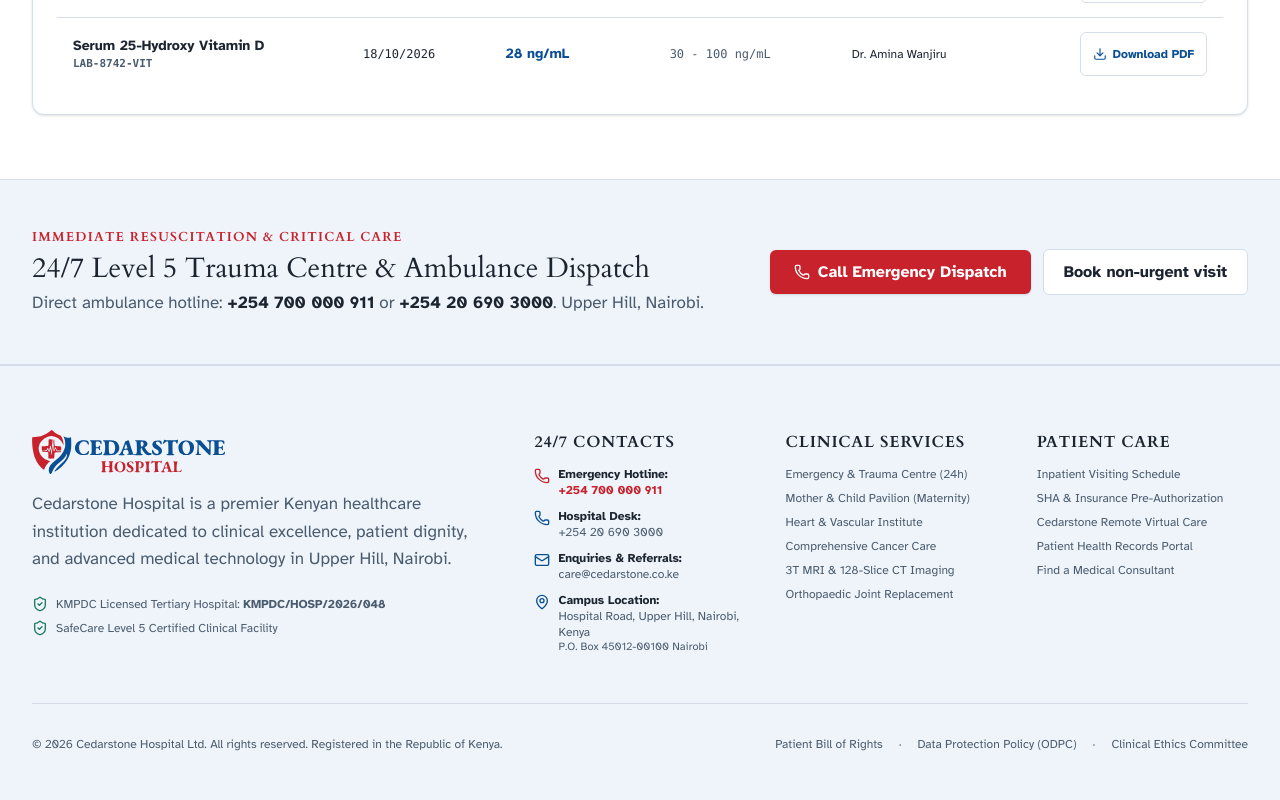
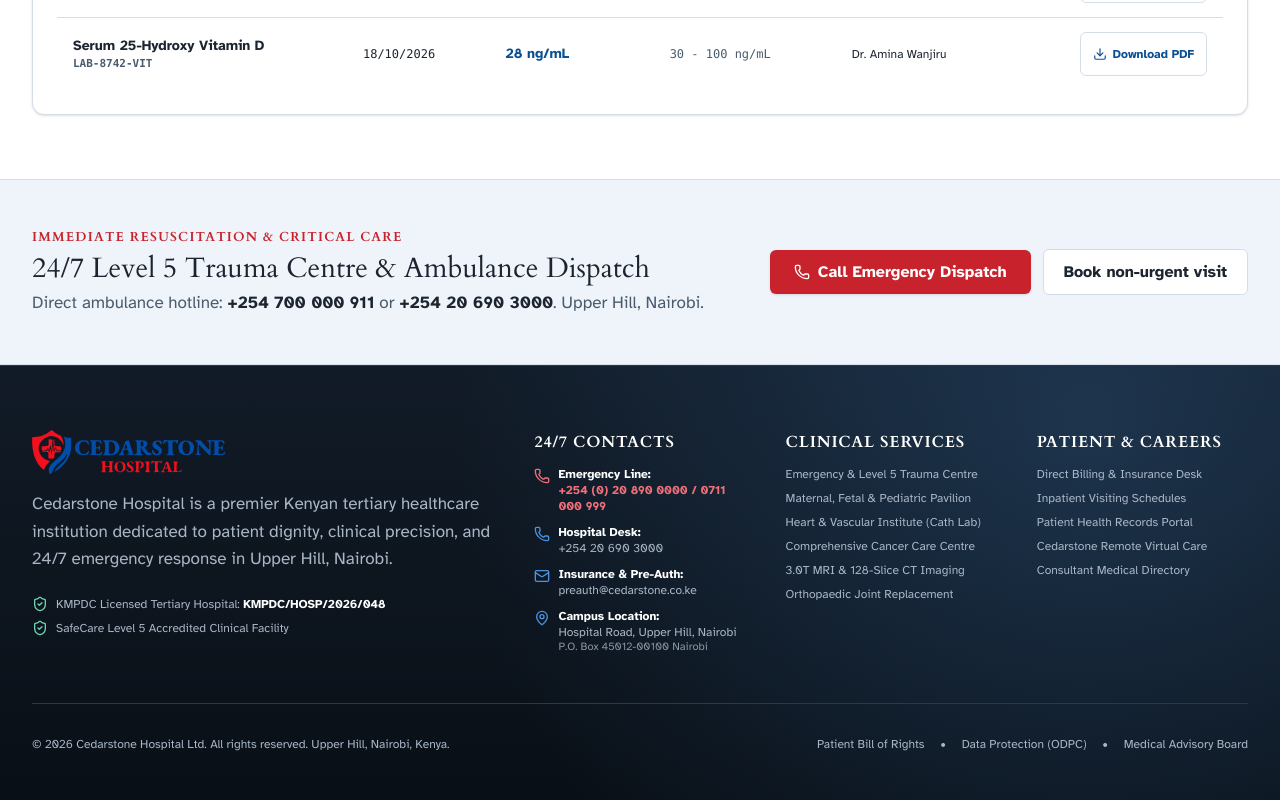
Before and after one commit to Nyanumba/Cedarstone-hospital, a React (Vite) app: page / in a window 1280 px wide. Shown: the part 6675-7475 px from the top of the page. Built offline with nearby package versions, Linux system fonts and the light colour scheme.

Commit message:
Refactor Footer component for improved styling and content updates

```diff
--- a/src/components/Footer.tsx
+++ b/src/components/Footer.tsx
@@ -1,80 +1,86 @@
 import React from 'react';
 import { CedarstoneLogo } from './CedarstoneLogo';
 import { HOSPITAL_CONTACTS } from '../data/hospitalData';
-import { Phone, Mail, MapPin, ShieldCheck, Heart, Clock } from 'lucide-react';
+import { Phone, Mail, MapPin, ShieldCheck } from 'lucide-react';
 
 interface FooterProps {
   onNavigate: (section: string) => void;
   isDark?: boolean;
 }
 
-export const Footer: React.FC<FooterProps> = ({ onNavigate, isDark }) => {
+export const Footer: React.FC<FooterProps> = ({ onNavigate }) => {
   return (
-    <footer className="bg-[var(--panel)] border-t border-[var(--line)] pt-16 pb-12 text-[var(--text)]" aria-labelledby="footer-heading">
+    <footer
+      className="border-t border-[#2C3748] pt-16 pb-12 text-[#EAF0F7] relative overflow-hidden"
+      style={{
+        background: 'radial-gradient(circle at 85% 15%, rgba(76, 147, 219, 0.22) 0%, rgba(76, 147, 219, 0) 55%), linear-gradient(180deg, #111B27 0%, #090F16 100%)'
+      }}
+      aria-labelledby="footer-heading"
+    >
       <h2 id="footer-heading" className="sr-only">Footer</h2>
 
-      <div className="max-w-7xl mx-auto px-4 sm:px-6 lg:px-8">
-        <div className="grid grid-cols-1 md:grid-cols-2 lg:grid-cols-5 gap-10 pb-12 border-b border-[var(--line)]">
+      <div className="max-w-7xl mx-auto px-4 sm:px-6 lg:px-8 relative z-10">
+        <div className="grid grid-cols-1 md:grid-cols-2 lg:grid-cols-5 gap-10 pb-12 border-b border-[#2C3748]">
 
           {/* Column 1: Hospital Brand & Accreditation */}
           <div className="lg:col-span-2 space-y-4">
-            <CedarstoneLogo className="h-11 w-auto" variant="footer" isDark={isDark} />
+            <CedarstoneLogo className="h-11 w-auto" variant="footer" isDark={true} />
 
-            <p className="cs-body text-sm text-[var(--text2)] max-w-sm">
-              Cedarstone Hospital is a premier Kenyan healthcare institution dedicated to clinical excellence, patient dignity, and advanced medical technology in Upper Hill, Nairobi.
+            <p className="cs-body text-sm text-[#A9B6C6] max-w-sm leading-relaxed">
+              Cedarstone Hospital is a premier Kenyan tertiary healthcare institution dedicated to patient dignity, clinical precision, and 24/7 emergency response in Upper Hill, Nairobi.
             </p>
 
-            <div className="pt-2 space-y-2 text-xs text-[var(--text2)]">
+            <div className="pt-2 space-y-2 text-xs text-[#A9B6C6]">
               <div className="flex items-center gap-2">
-                <ShieldCheck className="w-4 h-4 text-[var(--ok)] flex-shrink-0" />
-                <span>KMPDC Licensed Tertiary Hospital: <strong>KMPDC/HOSP/2026/048</strong></span>
+                <ShieldCheck className="w-4 h-4 text-[#6FD3B1] flex-shrink-0" />
+                <span>KMPDC Licensed Tertiary Hospital: <strong className="text-white">KMPDC/HOSP/2026/048</strong></span>
               </div>
               <div className="flex items-center gap-2">
-                <ShieldCheck className="w-4 h-4 text-[var(--ok)] flex-shrink-0" />
-                <span>SafeCare Level 5 Certified Clinical Facility</span>
+                <ShieldCheck className="w-4 h-4 text-[#6FD3B1] flex-shrink-0" />
+                <span>SafeCare Level 5 Accredited Clinical Facility</span>
               </div>
             </div>
           </div>
 
           {/* Column 2: Emergency & Contact */}
           <div className="space-y-3">
-            <h3 className="font-bold font-cardo text-base text-[var(--text)] uppercase tracking-wider">
+            <h3 className="font-bold font-cardo text-base text-white uppercase tracking-wider">
               24/7 Contacts
             </h3>
-            <ul className="space-y-2.5 text-xs text-[var(--text2)]">
+            <ul className="space-y-2.5 text-xs text-[#A9B6C6]">
               <li className="flex items-start gap-2">
-                <Phone className="w-4 h-4 text-[#C8222C] flex-shrink-0 mt-0.5" />
+                <Phone className="w-4 h-4 text-[#F0707A] flex-shrink-0 mt-0.5" />
                 <div>
-                  <span className="block text-[var(--text)] font-bold">Emergency Hotline:</span>
-                  <a href={`tel:${HOSPITAL_CONTACTS.emergencyHotline}`} className="hover:text-[var(--blue)] font-bold text-[#C8222C] dark:text-[#F0707A]">
-                    {HOSPITAL_CONTACTS.emergencyHotline}
+                  <span className="block text-white font-bold">Emergency Line:</span>
+                  <a href="tel:+254208900000" className="hover:text-[#4C93DB] font-bold text-[#F0707A]">
+                    +254 (0) 20 890 0000 / 0711 000 999
                   </a>
                 </div>
               </li>
               <li className="flex items-start gap-2">
-                <Phone className="w-4 h-4 text-[var(--blue)] flex-shrink-0 mt-0.5" />
+                <Phone className="w-4 h-4 text-[#4C93DB] flex-shrink-0 mt-0.5" />
                 <div>
-                  <span className="block text-[var(--text)] font-bold">Hospital Desk:</span>
-                  <a href={`tel:${HOSPITAL_CONTACTS.generalEnquiries}`} className="hover:text-[var(--blue)]">
+                  <span className="block text-white font-bold">Hospital Desk:</span>
+                  <a href={`tel:${HOSPITAL_CONTACTS.generalEnquiries}`} className="hover:text-[#4C93DB]">
                     {HOSPITAL_CONTACTS.generalEnquiries}
                   </a>
                 </div>
               </li>
               <li className="flex items-start gap-2">
-                <Mail className="w-4 h-4 text-[var(--blue)] flex-shrink-0 mt-0.5" />
+                <Mail className="w-4 h-4 text-[#4C93DB] flex-shrink-0 mt-0.5" />
                 <div>
-                  <span className="block text-[var(--text)] font-bold">Enquiries & Referrals:</span>
-                  <a href={`mailto:${HOSPITAL_CONTACTS.email}`} className="hover:text-[var(--blue)]">
-                    {HOSPITAL_CONTACTS.email}
+                  <span className="block text-white font-bold">Insurance & Pre-Auth:</span>
+                  <a href="mailto:preauth@cedarstone.co.ke" className="hover:text-[#4C93DB]">
+                    preauth@cedarstone.co.ke
                   </a>
                 </div>
               </li>
               <li className="flex items-start gap-2">
-                <MapPin className="w-4 h-4 text-[var(--blue)] flex-shrink-0 mt-0.5" />
+                <MapPin className="w-4 h-4 text-[#4C93DB] flex-shrink-0 mt-0.5" />
                 <div>
-                  <span className="block text-[var(--text)] font-bold">Campus Location:</span>
-                  <span>{HOSPITAL_CONTACTS.address}</span>
-                  <span className="block text-[11px]">{HOSPITAL_CONTACTS.postalAddress}</span>
+                  <span className="block text-white font-bold">Campus Location:</span>
+                  <span>Hospital Road, Upper Hill, Nairobi</span>
+                  <span className="block text-[11px] text-[#A9B6C6]/80">{HOSPITAL_CONTACTS.postalAddress}</span>
                 </div>
               </li>
             </ul>
@@ -82,72 +88,72 @@
 
           {/* Column 3: Clinical Services */}
           <div className="space-y-3">
-            <h3 className="font-bold font-cardo text-base text-[var(--text)] uppercase tracking-wider">
+            <h3 className="font-bold font-cardo text-base text-white uppercase tracking-wider">
               Clinical Services
             </h3>
-            <ul className="space-y-2 text-xs text-[var(--text2)]">
+            <ul className="space-y-2 text-xs text-[#A9B6C6]">
               <li>
-                <button onClick={() => onNavigate('services')} className="hover:text-[var(--blue)] transition-colors text-left cursor-pointer">
-                  Emergency & Trauma Centre (24h)
+                <button onClick={() => onNavigate('services')} className="hover:text-white transition-colors text-left cursor-pointer">
+                  Emergency & Level 5 Trauma Centre
                 </button>
               </li>
               <li>
-                <button onClick={() => onNavigate('services')} className="hover:text-[var(--blue)] transition-colors text-left cursor-pointer">
-                  Mother & Child Pavilion (Maternity)
+                <button onClick={() => onNavigate('services')} className="hover:text-white transition-colors text-left cursor-pointer">
+                  Maternal, Fetal & Pediatric Pavilion
                 </button>
               </li>
               <li>
-                <button onClick={() => onNavigate('services')} className="hover:text-[var(--blue)] transition-colors text-left cursor-pointer">
-                  Heart & Vascular Institute
+                <button onClick={() => onNavigate('services')} className="hover:text-white transition-colors text-left cursor-pointer">
+                  Heart & Vascular Institute (Cath Lab)
                 </button>
               </li>
               <li>
-                <button onClick={() => onNavigate('services')} className="hover:text-[var(--blue)] transition-colors text-left cursor-pointer">
-                  Comprehensive Cancer Care
+                <button onClick={() => onNavigate('services')} className="hover:text-white transition-colors text-left cursor-pointer">
+                  Comprehensive Cancer Care Centre
                 </button>
               </li>
               <li>
-                <button onClick={() => onNavigate('services')} className="hover:text-[var(--blue)] transition-colors text-left cursor-pointer">
-                  3T MRI & 128-Slice CT Imaging
+                <button onClick={() => onNavigate('services')} className="hover:text-white transition-colors text-left cursor-pointer">
+                  3.0T MRI & 128-Slice CT Imaging
                 </button>
               </li>
               <li>
-                <button onClick={() => onNavigate('services')} className="hover:text-[var(--blue)] transition-colors text-left cursor-pointer">
+                <button onClick={() => onNavigate('services')} className="hover:text-white transition-colors text-left cursor-pointer">
                   Orthopaedic Joint Replacement
                 </button>
               </li>
             </ul>
           </div>
 
-          {/* Column 4: Patient & Visitors */}
+          {/* Column 4: Quick Portals */}
           <div className="space-y-3">
-            <h3 className="font-bold font-cardo text-base text-[var(--text)] uppercase tracking-wider">
-              Patient Care
+            <h3 className="font-bold font-cardo text-base text-white uppercase tracking-wider">
+              Patient & Careers
             </h3>
-            <ul className="space-y-2 text-xs text-[var(--text2)]">
+            <ul className="space-y-2 text-xs text-[#A9B6C6]">
               <li>
-                <button onClick={() => onNavigate('visitors')} className="hover:text-[var(--blue)] transition-colors text-left cursor-pointer">
-                  Inpatient Visiting Schedule
+                <button onClick={() => onNavigate('insurance')} className="hover:text-white transition-colors text-left cursor-pointer">
+                  Direct Billing & Insurance Desk
                 </button>
               </li>
               <li>
-                <button onClick={() => onNavigate('insurance')} className="hover:text-[var(--blue)] transition-colors text-left cursor-pointer">
-                  SHA & Insurance Pre-Authorization
+                <button onClick={() => onNavigate('visitors')} className="hover:text-white transition-colors text-left cursor-pointer">
+                  Inpatient Visiting Schedules
                 </button>
               </li>
               <li>
-                <button onClick={() => onNavigate('telehealth')} className="hover:text-[var(--blue)] transition-colors text-left cursor-pointer">
+                <button onClick={() => onNavigate('portal')} className="hover:text-white transition-colors text-left cursor-pointer">
+                  Patient Health Records Portal
+                </button>
+              </li>
+              <li>
+                <button onClick={() => onNavigate('telehealth')} className="hover:text-white transition-colors text-left cursor-pointer">
                   Cedarstone Remote Virtual Care
                 </button>
               </li>
               <li>
-                <button onClick={() => onNavigate('portal')} className="hover:text-[var(--blue)] transition-colors text-left cursor-pointer">
-                  Patient Health Records Portal
-                </button>
-              </li>
-              <li>
-                <button onClick={() => onNavigate('doctors')} className="hover:text-[var(--blue)] transition-colors text-left cursor-pointer">
-                  Find a Medical Consultant
+                <button onClick={() => onNavigate('doctors')} className="hover:text-white transition-colors text-left cursor-pointer">
+                  Consultant Medical Directory
                 </button>
               </li>
             </ul>
@@ -156,14 +162,14 @@
         </div>
 
         {/* Bottom Legal / Copyright Row */}
-        <div className="pt-8 flex flex-col sm:flex-row items-center justify-between gap-4 text-xs text-[var(--text2)]">
-          <p>© {new Date().getFullYear()} Cedarstone Hospital Ltd. All rights reserved. Registered in the Republic of Kenya.</p>
+        <div className="pt-8 flex flex-col sm:flex-row items-center justify-between gap-4 text-xs text-[#A9B6C6]">
+          <p>© {new Date().getFullYear()} Cedarstone Hospital Ltd. All rights reserved. Upper Hill, Nairobi, Kenya.</p>
           <div className="flex items-center gap-4">
-            <span className="hover:text-[var(--text)] cursor-pointer">Patient Bill of Rights</span>
-            <span aria-hidden="true">·</span>
-            <span className="hover:text-[var(--text)] cursor-pointer">Data Protection Policy (ODPC)</span>
-            <span aria-hidden="true">·</span>
-            <span className="hover:text-[var(--text)] cursor-pointer">Clinical Ethics Committee</span>
+            <span className="hover:text-white cursor-pointer">Patient Bill of Rights</span>
+            <span aria-hidden="true">•</span>
+            <span className="hover:text-white cursor-pointer">Data Protection (ODPC)</span>
+            <span aria-hidden="true">•</span>
+            <span className="hover:text-white cursor-pointer">Medical Advisory Board</span>
           </div>
         </div>
       </div>
```
